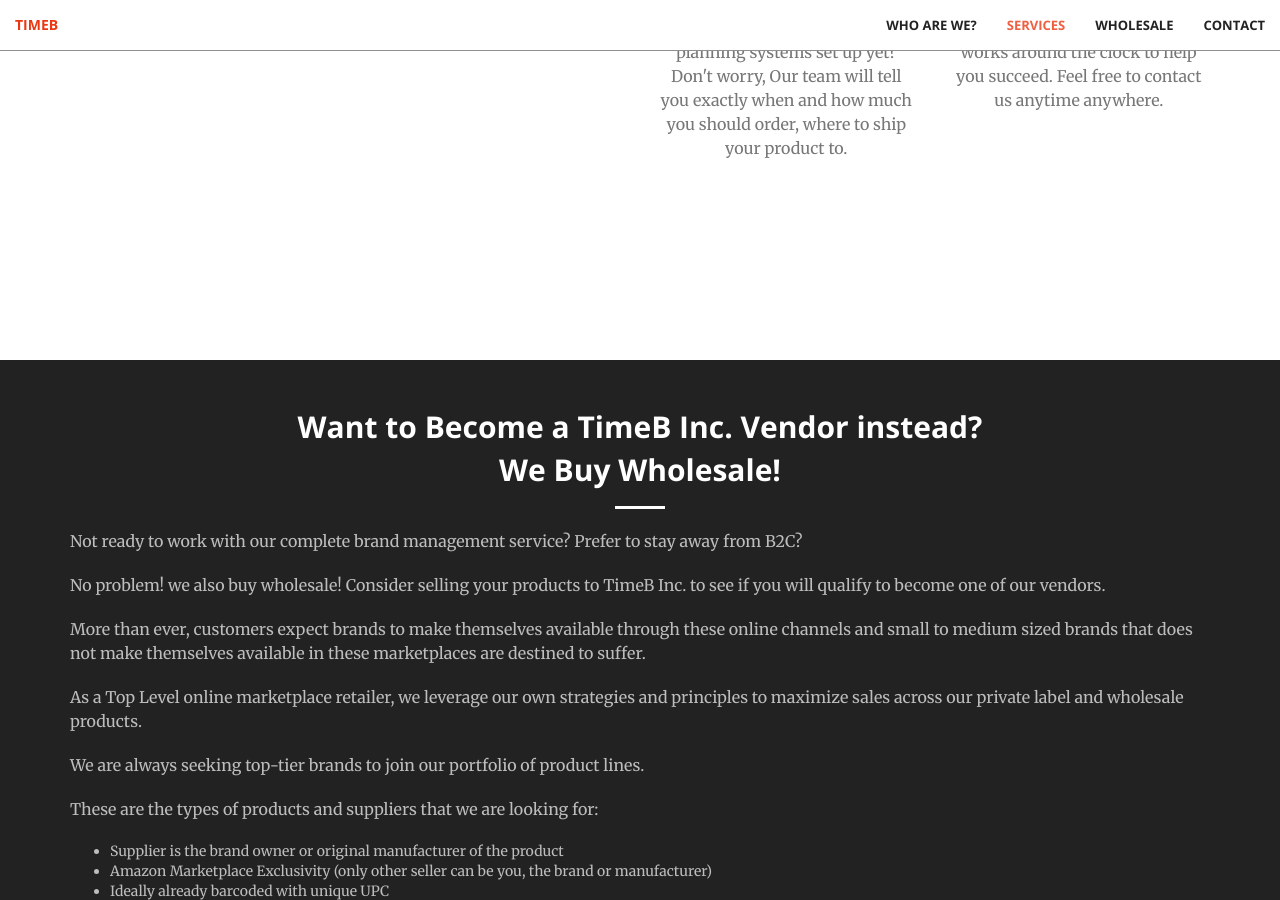
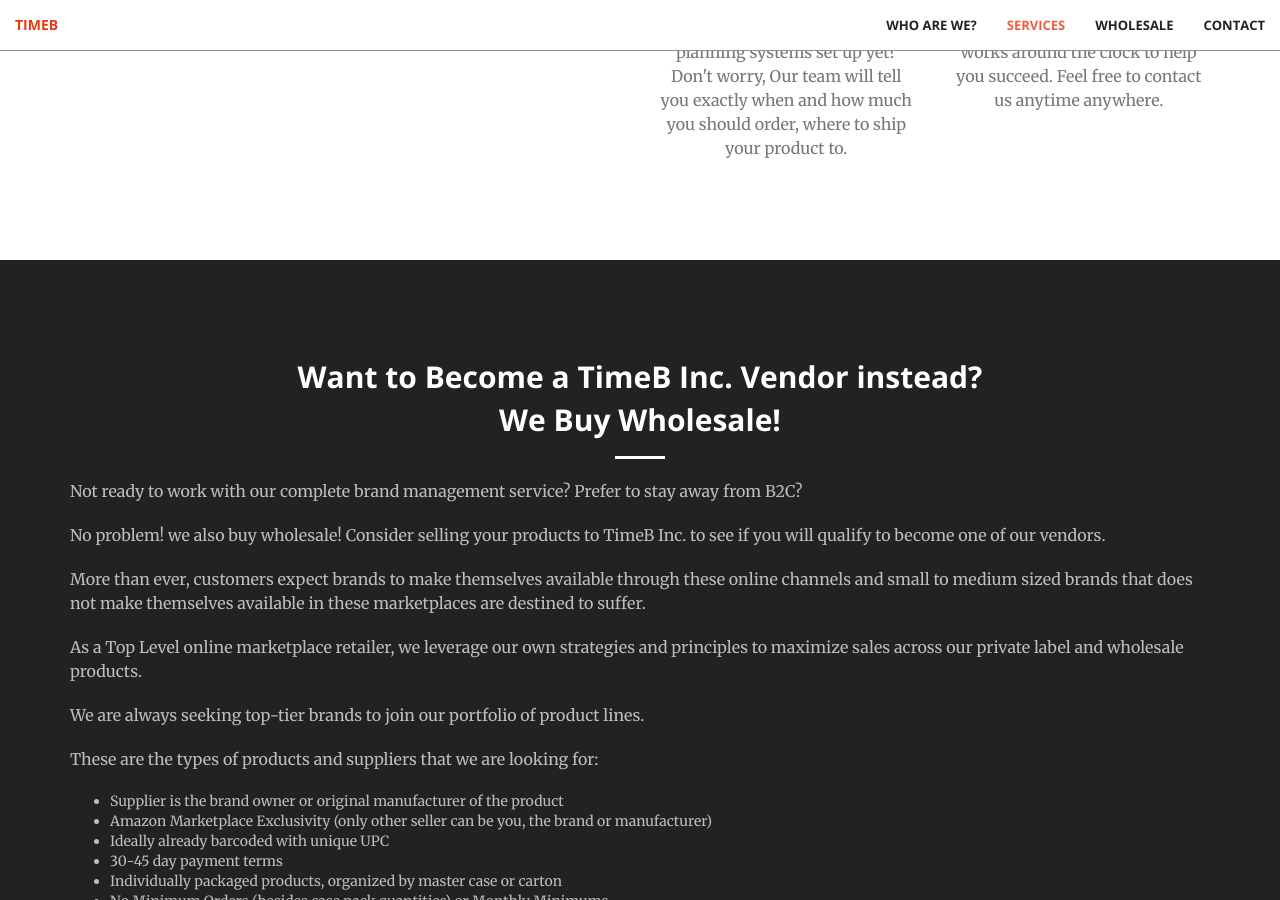
Before and after one commit to TimeBinc/TimeBinc.github.io, a Jekyll site: the page built from index.html, in a window 1280 px wide and 900 px high, scrolled down 2240 px. Built offline with Jekyll 4.4.1, drawn with Linux system fonts in a browser that asks for light colours.

Commit message:
Update aside.html

```diff
--- a/_includes/aside.html
+++ b/_includes/aside.html
@@ -1,5 +1,5 @@
-<section id="wholesale">
-<aside class="bg-dark">
+<section id="wholesale" class="bg-dark">
+<!-- <aside class="bg-dark"> -->
     <div class="container">
         <div class="row">
             <div class="col-lg-12 text-center">
@@ -31,5 +31,5 @@
             <a href="#contact" class="btn btn-default btn-xl page-scroll">Ready to start Wholesale?</a>
         </div>
     </div>
-</aside>
+<!-- </aside> -->
 </section>
```
